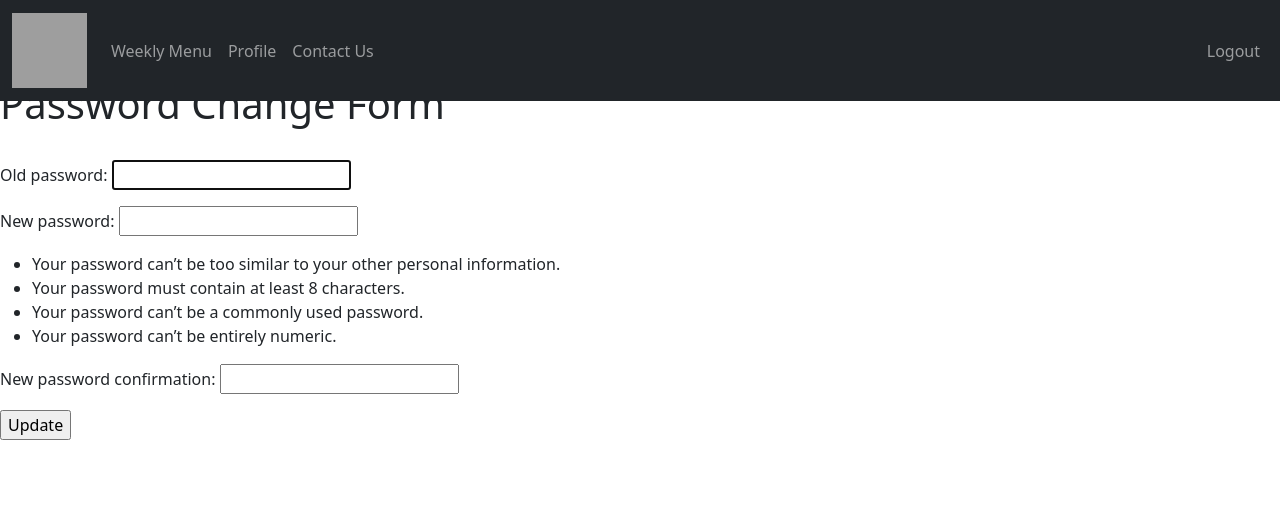
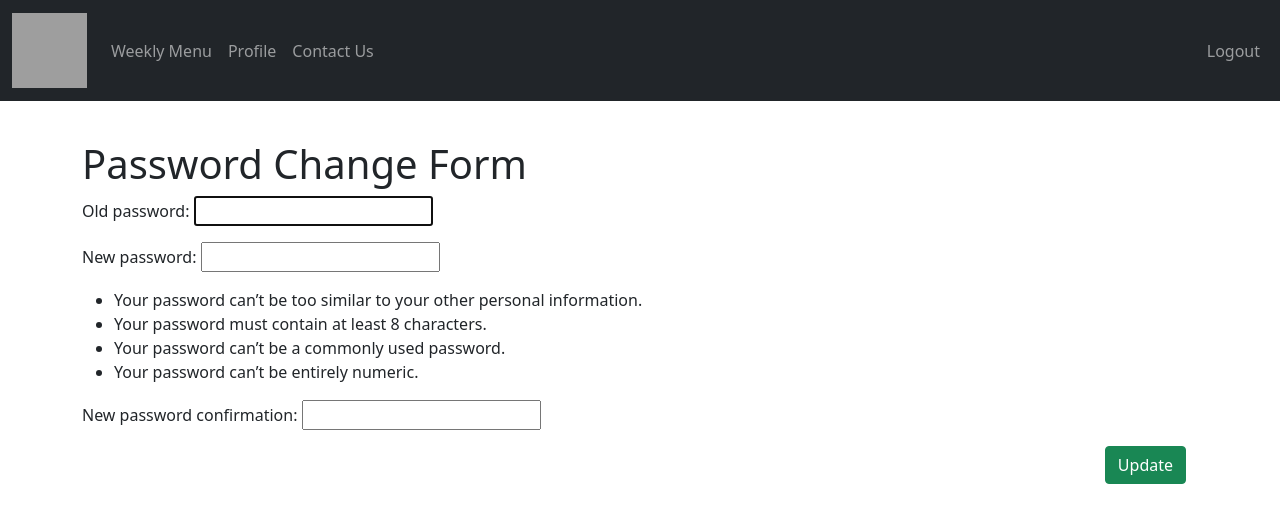
Before and after one commit to jmhubbard/Good_Life_Meal_Prep_Subscribers_Page, a Django app: page /accounts/change_password/ in a window 1280 px wide. Shown: the top 523 px of the page. Run offline with Django 3.2, Linux system fonts and the light colour scheme; the visitor is signed in with stand-in values (Sample User, id 1); grey boxes are pictures that could not be loaded.

Commit message:
adds padding to top

```diff
--- a/users/templates/users/password_change.html
+++ b/users/templates/users/password_change.html
@@ -2,14 +2,18 @@
 
 {% block content %}
 
-
-<h1>Password Change Form</h1>
-<br>
-<div class="form-group">
-<form method="POST">
-    {% csrf_token %}
-    {{ form.as_p }}
-    <input type="submit" value="Update">
-</form>
+<div class="container" style="padding-top: 60px;">
+    <h1>Password Change Form</h1>
+</div>
+<div class="container">
+    <div class="mb-3">
+        <form method="POST">
+            {% csrf_token %}
+            {{ form.as_p }}
+            <div class="container text-end">
+                <input type="submit" value="Update" class="btn btn-success btn-md">
+            </div>
+        </form>
+    </div>
 </div>
 {% endblock %}
```
